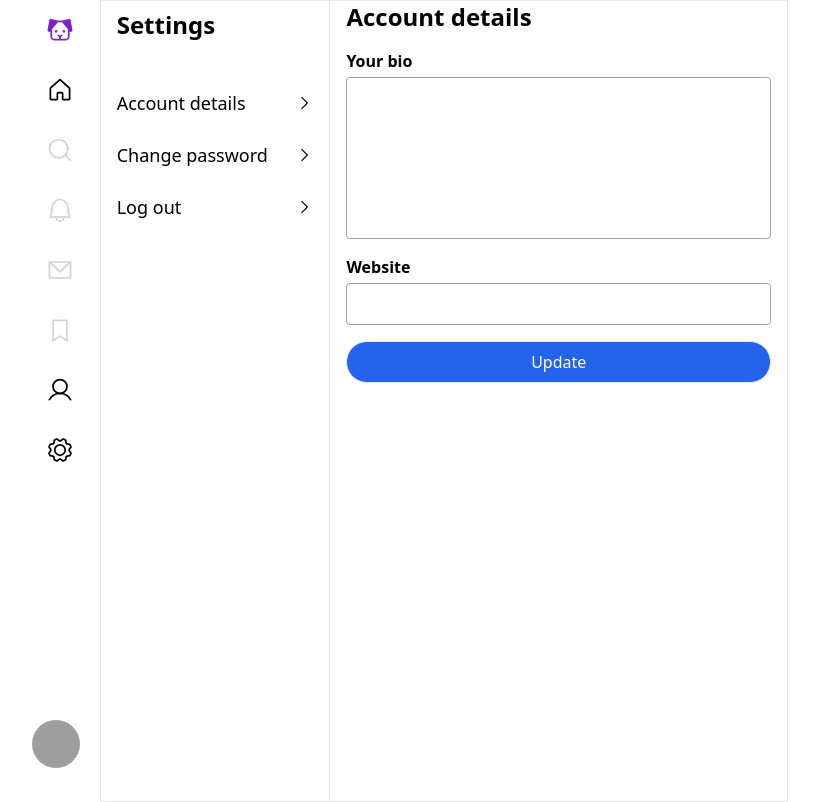
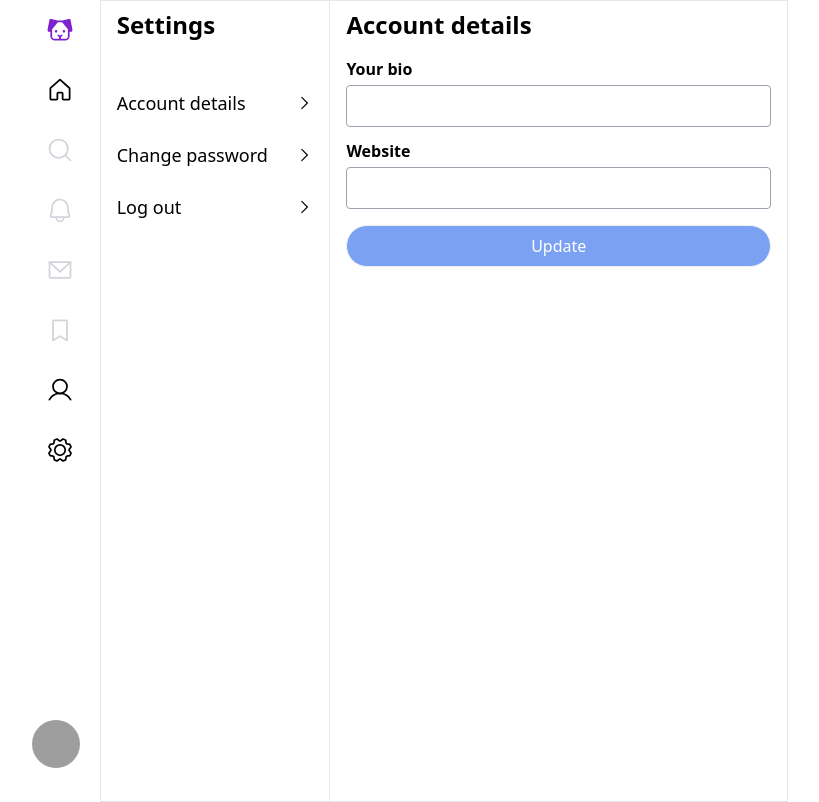
Before and after one commit to Saunved/web-dev-workshop, a Next.js app in the folder frontend/: page /settings/accountDetails in a window 1280 px wide. Shown: the whole page, without its empty margins (236-1055 px from the left). Built offline with nearby package versions, Linux system fonts and the light colour scheme; no server answers; sample sign-in values are in the browser's storage; grey boxes are pictures that could not be loaded.

Commit message:
Simplify account details form
+ Also make sure compose tweet is a bit more polished

```diff
--- a/frontend/src/components/Tweet/ComposeTweet.jsx
+++ b/frontend/src/components/Tweet/ComposeTweet.jsx
@@ -7,7 +7,7 @@ import { useRouter } from "next/router";
 import session from "@/utils/session";
 
 export default function ComposeTweet({ handle }) {
-  const TEXT_CHAR_LIMIT = 240;
+  const TEXT_CHAR_LIMIT = 280;
   const [textArea, setTextArea] = useState("");
   const [user, setUser] = useState({});
   const tweetRef = useRef();
@@ -74,7 +74,7 @@ export default function ComposeTweet({ handle }) {
         <div className="w-14">
           <ProfilePicture handle={handle} />
         </div>
-        <div className="w-full">
+        <form onSubmit={onTweetSubmit} className="w-full">
           <ReactTextareaAutosize
             minRows={1}
             maxRows={10}
@@ -88,17 +88,17 @@ export default function ComposeTweet({ handle }) {
               <span className={getCharLimitIndicatorColor()}>
                 {textArea.length}
               </span>{" "}
-              / 240
+              / {TEXT_CHAR_LIMIT}
             </div>
             <button
-              type="button"
-              onClick={onTweetSubmit}
-              className="px-8 border rounded-full py-2 bg-blue-600 text-white flex justify-center items-center gap-2"
+              type="submit"
+              disabled={!textArea}
+              className="px-8 border rounded-full py-2 bg-blue-600 text-white flex justify-center items-center gap-2 disabled:opacity-60"
             >
               Woof
             </button>
           </div>
-        </div>
+        </form>
       </div>
     </>
   );
--- a/frontend/src/pages/settings/accountDetails.jsx
+++ b/frontend/src/pages/settings/accountDetails.jsx
@@ -6,14 +6,8 @@ import { toast } from "react-hot-toast";
 
 export default function AccountDetailsPage() {
   const uiText = strings.EN.SETTINGS;
-  const [userFromServer, setUserFromServer] = useState({});
-
-  const onInputChange = (e) => {
-    const name = e.target.name;
-    const _accountDetailsForm = { ...accountDetailsForm };
-    _accountDetailsForm[name].value = e.target.value;
-    setAccountDetailsForm(_accountDetailsForm);
-  };
+  const [bio, setBio] = useState("");
+  const [website, setWebsite] = useState("");
 
   useEffect(() => {
     const getUserFromServer = async () => {
@@ -23,11 +17,8 @@ export default function AccountDetailsPage() {
         });
         const userResBody = await userRes.json();
         const user = userResBody.data.user;
-        setUserFromServer(user);
-
-        _accountDetailsForm = { ...accountDetailsForm };
-        _accountDetailsForm.bio.value = user.bio;
-        _accountDetailsForm.website.value = user.website;
+        setBio(user.bio);
+        setWebsite(user.website);
       } catch (error) {
         console.log(error);
       }
@@ -35,29 +26,6 @@ export default function AccountDetailsPage() {
 
     getUserFromServer();
   }, []);
-
-  const [accountDetailsForm, setAccountDetailsForm] = useState({
-    bio: {
-      label: uiText.yourBio,
-      htmlFor: "bio",
-      type: "textarea",
-      required: true,
-      errorText: "",
-      value: "",
-      onChange: onInputChange,
-      validate: () => {},
-    },
-    website: {
-      label: uiText.website,
-      htmlFor: "website",
-      type: "url",
-      required: false,
-      errorText: "",
-      value: "",
-      onChange: onInputChange,
-      validate: () => {},
-    },
-  });
 
   const onSubmitUpdateDetails = async (e) => {
     e.preventDefault();
@@ -69,8 +37,8 @@ export default function AccountDetailsPage() {
         "Content-Type": "application/json",
       },
       body: JSON.stringify({
-        bio: accountDetailsForm.website.value,
-        website: accountDetailsForm.bio.value,
+        bio,
+        website,
       }),
     })
       .then((response) => {
@@ -94,20 +62,40 @@ export default function AccountDetailsPage() {
   };
 
   return (
-    <div>
+    <div className="pt-2">
       <h2 className="font-bold text-2xl">{uiText.accountDetails}</h2>
       <div className="mt-4">
-        <form>
-          <Input {...accountDetailsForm.bio} />
-          <Input {...accountDetailsForm.website} />
+        <form onSubmit={onSubmitUpdateDetails}>
+          <div>
+            <label htmlFor="bio">{uiText.yourBio}</label>
+            <input
+              type="text"
+              id="bio"
+              name="bio"
+              value={bio}
+              onChange={(event) => setBio(event.target.value)}
+              required
+            />
+          </div>
+          <div>
+            <label htmlFor="website">{uiText.website}</label>
+            <input
+              type="url"
+              id="website"
+              name="website"
+              value={website}
+              onChange={(event) => setWebsite(event.target.value)}
+              required
+            />
+          </div>
+          <button
+            type="submit"
+            disabled={!bio || !website}
+            className="px-4 w-full border rounded-full py-2 bg-blue-600 text-white mt-4 disabled:opacity-60"
+          >
+            {uiText.update}
+          </button>
         </form>
-
-        <button
-          onClick={onSubmitUpdateDetails}
-          className="px-4 w-full border rounded-full py-2 bg-blue-600 text-white mt-4"
-        >
-          {uiText.update}
-        </button>
       </div>
     </div>
   );
```
